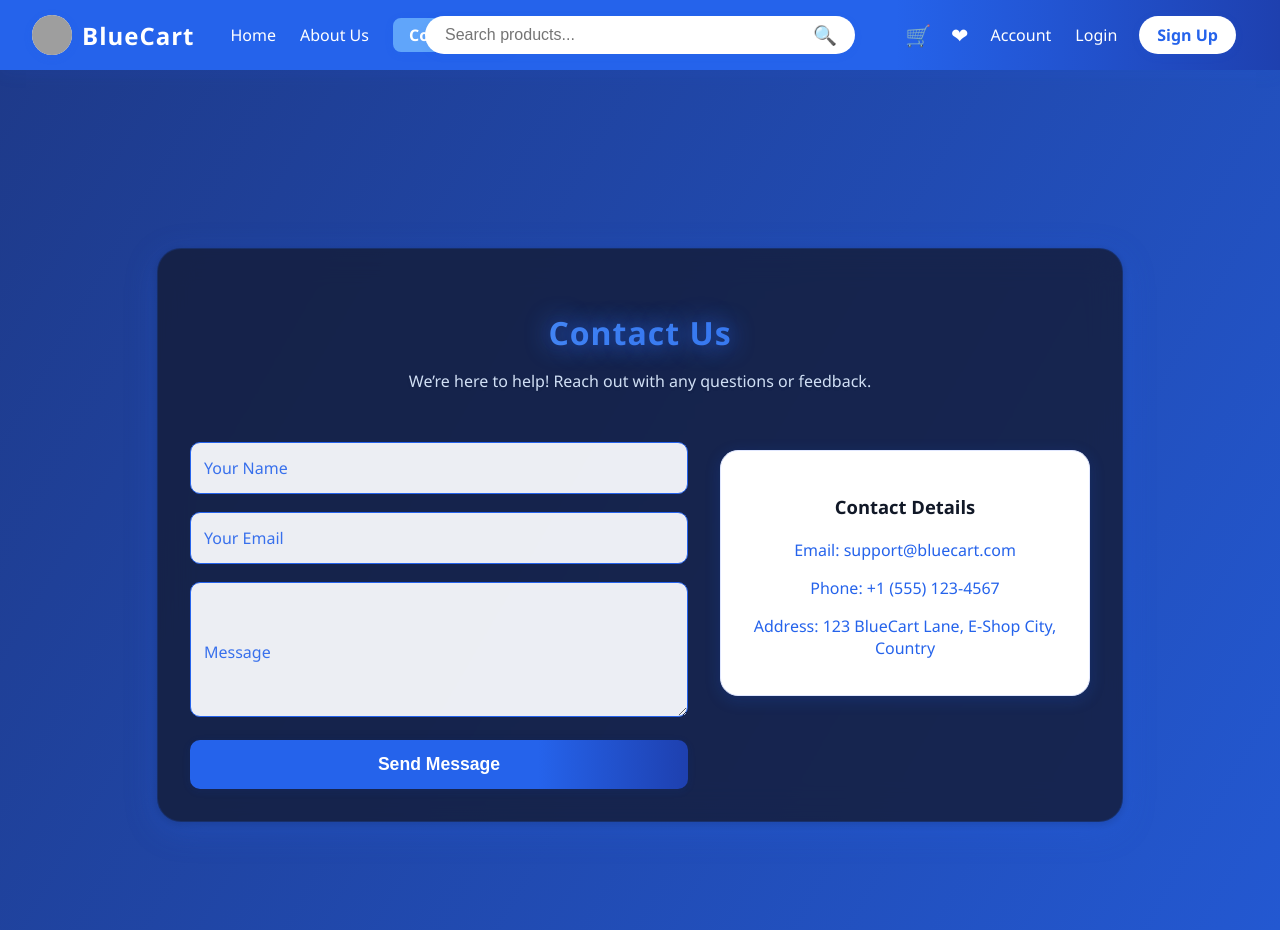
After one commit to Sayeeram05/Backed-Development, a Flask app: page /contact in a window 1280 px wide. The commit adds this page. Run offline with Flask 3, Linux system fonts and the light colour scheme; grey boxes are pictures that could not be loaded.

Commit message:
App : Contact Page updated

```diff
--- /dev/null
+++ b/Flask/Project/EcommerceWebsite/app/static/css/contact.css
@@ -0,0 +1,251 @@
+html, body {
+    height: 100vh;
+    margin: 0;
+    padding: 0;
+    font-family: 'Segoe UI', Arial, sans-serif;
+    overflow: hidden;
+}
+
+@keyframes gradientMove {
+    0% { background-position: 0% 50%; }
+    50% { background-position: 100% 50%; }
+    100% { background-position: 0% 50%; }
+}
+
+.contact-container {
+    min-height: 100vh;
+    width: 100vw;
+    display: flex;
+    align-items: center;
+    justify-content: center;
+    position: relative;
+    z-index: 1;
+    background: linear-gradient(120deg, #1e3a8a, #2563eb, #60a5fa, #000);
+    background-size: 400% 400%;
+
+}
+
+
+.contact-card {
+    position: relative;
+    z-index: 2;
+    background: rgba(20, 30, 60, 0.85);
+    border-radius: 24px;
+    box-shadow: 0 8px 32px 0 rgba(37,99,235,0.25), 0 2px 8px rgba(0,0,0,0.18);
+    backdrop-filter: blur(16px);
+    border: 1.5px solid rgba(37,99,235,0.18);
+    max-width: 900px;
+    width: 100%;
+    padding: 40px 32px 32px 32px;
+    margin: 40px 0;
+    color: #fff;
+    display: flex;
+    flex-direction: column;
+    gap: 32px;
+    animation: fadeInUp 1.5s cubic-bezier(.68,-0.55,.27,1.55);
+}
+
+.contact-hero {
+    text-align: center;
+    margin-bottom: 18px;
+    animation: fadeIn 1.2s;
+}
+
+@keyframes fadeIn {
+    from { opacity: 0; }
+    to { opacity: 1; }
+}
+
+.contact-hero h1 {
+    color: #60a5fa;
+    font-size: 2rem;
+    margin-bottom: 4px;
+    font-weight: 700;
+    letter-spacing: 1px;
+    text-shadow: 0 2px 8px rgba(37,99,235,0.15);
+    background: linear-gradient(90deg, #60a5fa, #2563eb);
+    -webkit-background-clip: text;
+    -webkit-text-fill-color: transparent;
+    background-clip: text;
+    animation: textGlow 2s infinite alternate;
+}
+
+@keyframes textGlow {
+    0% { text-shadow: 0 0 8px #60a5fa; }
+    100% { text-shadow: 0 0 24px #2563eb; }
+}
+
+.contact-hero p {
+    color: #dbeafe;
+    font-size: 1rem;
+    margin-bottom: 0;
+    opacity: 0.95;
+    font-weight: 500;
+    text-shadow: 0 1px 4px rgba(0,0,0,0.12);
+    animation: fadeIn 2s;
+}
+
+.contact-main {
+    display: flex;
+    gap: 32px;
+    align-items: flex-start;
+    justify-content: center;
+    animation: fadeInUp 1.5s cubic-bezier(.68,-0.55,.27,1.55);
+}
+
+.contact-form {
+    flex: 1;
+    display: flex;
+    flex-direction: column;
+    gap: 18px;
+    animation: fadeInLeft 1.2s;
+}
+
+@keyframes fadeInLeft {
+    from { opacity: 0; transform: translateX(-40px);}
+    to { opacity: 1; transform: translateX(0);}
+}
+
+.form-group {
+    position: relative;
+    width: 100%;
+    margin-bottom: 0;
+}
+
+.form-group label {
+    position: absolute;
+    left: 14px;
+    top: 50%;
+    transform: translateY(-50%);
+    background: transparent;
+    color: #2563eb;
+    font-size: 1rem;
+    font-weight: 500;
+    pointer-events: none;
+    transition: 0.2s;
+    opacity: 0.9;
+}
+
+.form-group input:focus + label,
+.form-group input:not(:placeholder-shown) + label,
+.form-group textarea:focus + label,
+.form-group textarea:not(:placeholder-shown) + label {
+    top: -10px;
+    left: 10px;
+    font-size: 0.85rem;
+    color: #60a5fa;
+    background: #f8fafc;
+    padding: 0 6px;
+    border-radius: 6px;
+    opacity: 1;
+}
+
+.form-group input,
+.form-group textarea {
+    width: 100%;
+    padding: 14px 12px 14px 12px;
+    border: 1.5px solid #2563eb;
+    border-radius: 10px;
+    background: rgba(248,250,252,0.95);
+    color: #1e293b;
+    font-size: 1.15rem;
+    font-weight: 500;
+    transition: border-color 0.3s, box-shadow 0.3s;
+    outline: none;
+    margin: 0;
+    box-sizing: border-box;
+    animation: fadeIn 1.2s;
+}
+
+.form-group input:focus,
+.form-group textarea:focus {
+    border-color: #60a5fa;
+    box-shadow: 0 0 0 2px #2563eb33;
+    background: #fff;
+}
+
+.contact-btn {
+    width: 100%;
+    padding: 14px;
+    background: linear-gradient(90deg, #2563eb 70%, #1e40af 100%);
+    color: #fff;
+    border: none;
+    border-radius: 10px;
+    font-size: 1.1rem;
+    font-weight: 700;
+    cursor: pointer;
+    box-shadow: 0 2px 8px rgba(37,99,235,0.10), 0 1px 4px rgba(0,0,0,0.10);
+    transition: background 0.3s, transform 0.2s;
+    position: relative;
+    overflow: hidden;
+    animation: fadeIn 1.2s;
+}
+
+.contact-btn:hover {
+    background: #1e40af;
+    transform: translateY(-2px) scale(1.03);
+}
+
+.contact-info {
+    flex: 1;
+    background: #fff;
+    border-radius: 18px;
+    box-shadow: 0 4px 16px rgba(37,99,235,0.18);
+    padding: 28px 24px;
+    max-width: 320px;
+    color: #2563eb;
+    display: flex;
+    flex-direction: column;
+    align-items: center;
+    justify-content: center;
+    font-weight: 500;
+    font-size: 1rem;
+    margin-top: 8px;
+    border: 1.5px solid #e0e7ff;
+    transition: box-shadow 0.3s;
+    animation: fadeInRight 1.2s;
+}
+
+@keyframes fadeInRight {
+    from { opacity: 0; transform: translateX(40px);}
+    to { opacity: 1; transform: translateX(0);}
+}
+
+.contact-info h2 {
+    margin-bottom: 12px;
+    font-size: 1.15rem;
+    font-weight: 700;
+    color: #111827;
+    animation: fadeIn 1.2s;
+}
+
+.contact-info p {
+    margin: 8px 0;
+    font-size: 1rem;
+    color: #2563eb;
+    text-align: center;
+    opacity: 1;
+    animation: fadeIn 1.2s;
+}
+
+@media (max-width: 900px) {
+    .contact-main {
+        flex-direction: column;
+        align-items: center;
+        gap: 24px;
+    }
+    .contact-info {
+        max-width: 98vw;
+        margin-top: 0;
+    }
+    .contact-card {
+        max-width: 98vw;
+        padding: 18px 6vw;
+    }
+    .contact-hero h1 {
+        font-size: 1.6rem;
+    }
+    .contact-hero p {
+        font-size: 0.9rem;
+    }
+}
--- a/Flask/Project/EcommerceWebsite/app/templates/base.html
+++ b/Flask/Project/EcommerceWebsite/app/templates/base.html
@@ -15,8 +15,8 @@
                 <span class="company-name">BlueCart</span>
             </a>
             <a href="/" class="nav-link {% if request.path == '/' %}active{% endif %}">Home</a>
-            <a href="/aboutus" class="nav-link {% if request.path == '/aboutus' %}active{% endif %}">About Us</a>
-            <a href="/contact" class="nav-link {% if request.path == '/contact' %}active{% endif %}">Contact Us</a>
+            <a href="{{ url_for('views.about_us') }}" class="nav-link {% if request.path == url_for('views.about_us') %}active{% endif %}">About Us</a>
+            <a href="{{ url_for('views.contact') }}" class="nav-link {% if request.path == url_for('views.contact') %}active{% endif %}">Contact Us</a>
         </div>
         <form class="search-form" action="/search" method="GET">
             <input type="text" name="q" placeholder="Search products...">
--- /dev/null
+++ b/Flask/Project/EcommerceWebsite/app/templates/contact.html
@@ -0,0 +1,38 @@
+{% extends "base.html" %}
+{% block head %}
+<title>Contact Us | BlueCart</title>
+<link rel="stylesheet" href="{{ url_for('static', filename='css/contact.css') }}">
+{% endblock %}
+{% block content %}
+<div class="contact-container">
+    <div class="contact-card">
+        <div class="contact-hero">
+            <h1>Contact Us</h1>
+            <p>We’re here to help! Reach out with any questions or feedback.</p>
+        </div>
+        <div class="contact-main">
+            <form class="contact-form" method="POST" action="/contact">
+                <div class="form-group">
+                    <input type="text" id="name" name="name" required placeholder=" ">
+                    <label for="name">Your Name</label>
+                </div>
+                <div class="form-group">
+                    <input type="email" id="email" name="email" required placeholder=" ">
+                    <label for="email">Your Email</label>
+                </div>
+                <div class="form-group">
+                    <textarea id="message" name="message" rows="5" required placeholder=" "></textarea>
+                    <label for="message">Message</label>
+                </div>
+                <button type="submit" class="contact-btn">Send Message</button>
+            </form>
+            <div class="contact-info">
+                <h2>Contact Details</h2>
+                <p>Email: support@bluecart.com</p>
+                <p>Phone: +1 (555) 123-4567</p>
+                <p>Address: 123 BlueCart Lane, E-Shop City, Country</p>
+            </div>
+        </div>
+    </div>
+</div>
+{% endblock %}
--- a/Flask/Project/EcommerceWebsite/app/views.py
+++ b/Flask/Project/EcommerceWebsite/app/views.py
@@ -9,3 +9,7 @@ def home():
 @views.route('/aboutus')
 def about_us():
     return render_template('aboutus.html')
+
+@views.route('/contact')
+def contact():
+    return render_template('contact.html')
```
